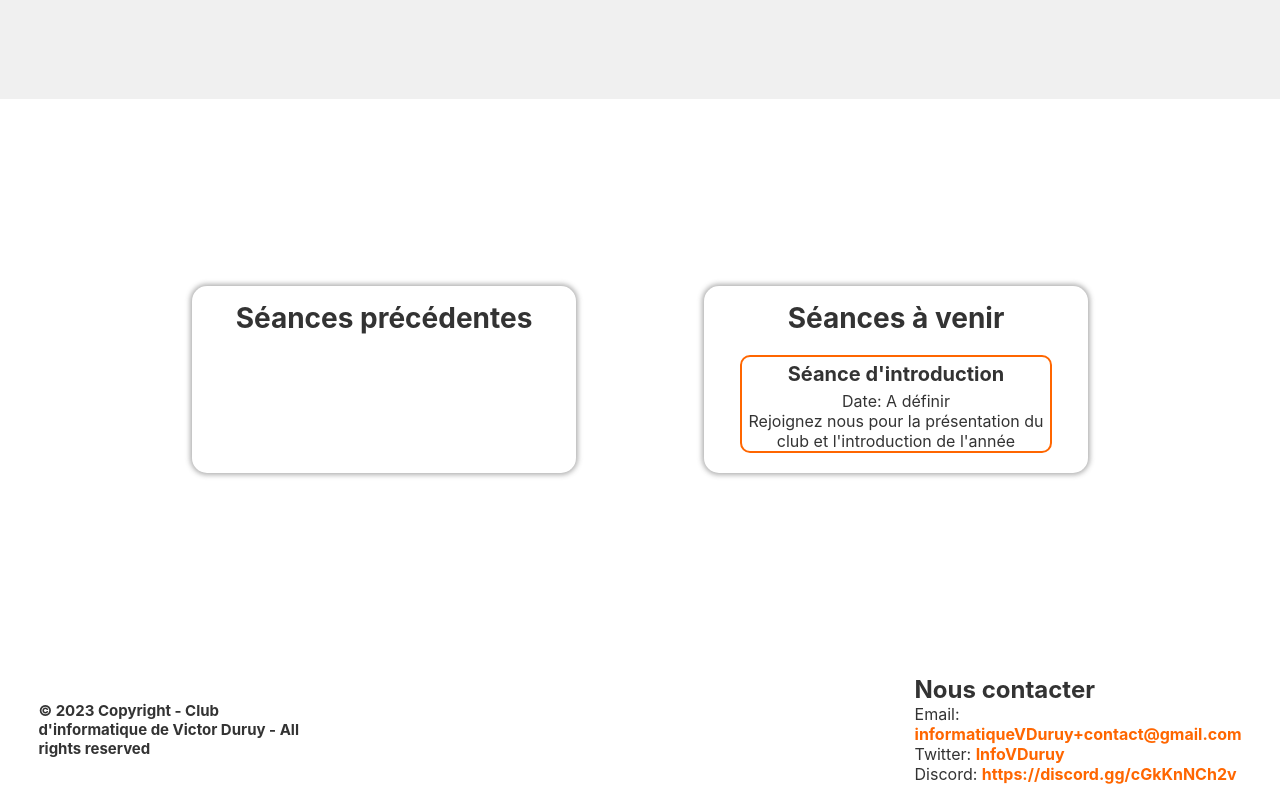
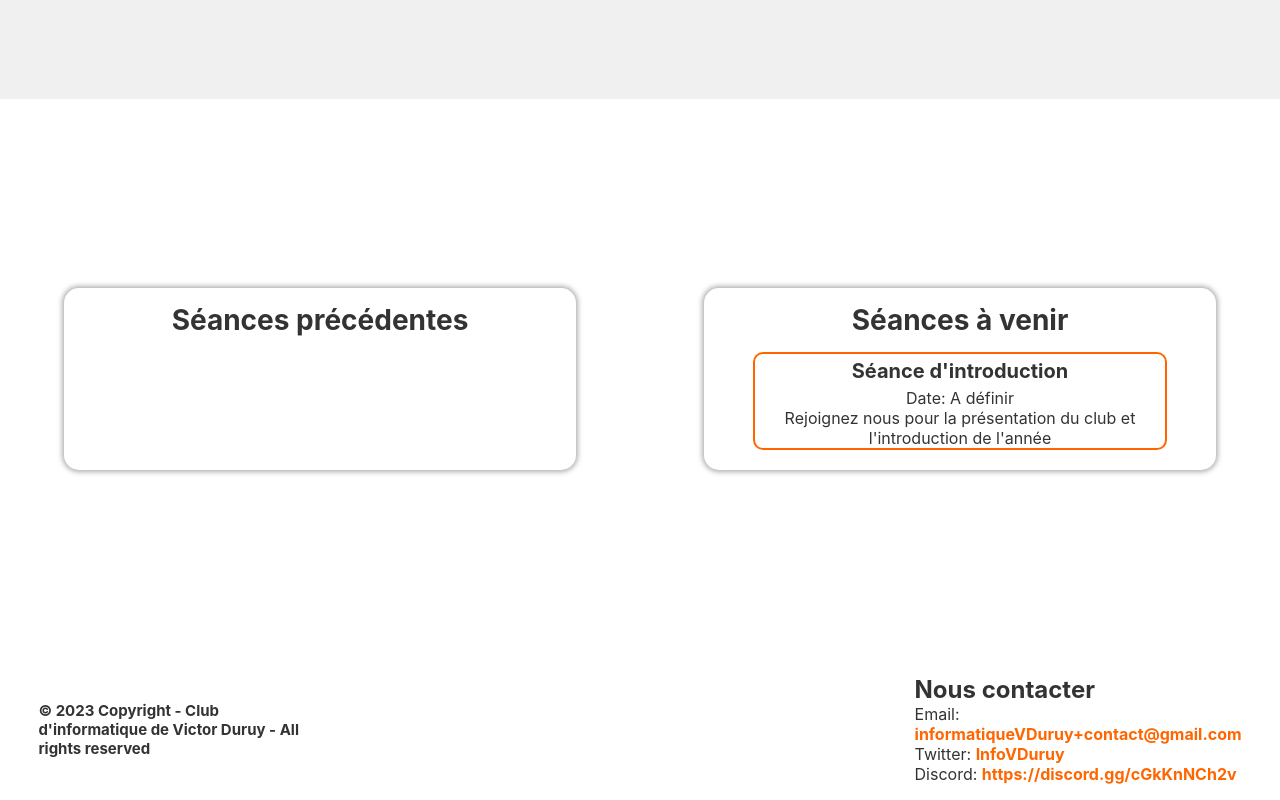
Before and after one commit to Informatique-VDuruy/website, a React (Create React App) app: page /website/home in a window 1280 px wide. Shown: the part 1221-2021 px from the top of the page. Built offline with nearby package versions, Linux system fonts and the light colour scheme.

Commit message:
feat: remove unnecessary css properties

```diff
--- a/src/assets/css/pages/home/planning.css
+++ b/src/assets/css/pages/home/planning.css
@@ -1,5 +1,3 @@
-/* planning.css */
-
 .planning {
     background-color: #ffffff;
     display: flex;
@@ -12,42 +10,35 @@
 .planning-content {
     background-color: #ffffff;
     display: grid;
-    grid-template-columns: 30vw 30vw;
-    grid-template-rows: 100%;
+    grid-template-columns: 40vw 40vw;
+    grid-template-rows: repeat(1, 1fr);
     column-gap: 10vw;
 }
 
 
 .upcomming-planning {
-    background-color: #ffffff;
     box-shadow: 0px 0px 5px 2px rgba(70, 70, 70, 0.418);
-    /*border: 2px solid #ff6600;*/
+    border-radius: 15px;
     grid-column: 2;
     grid-row: 1;
-    display: flex;
+    margin: 0;
     flex-direction: column;
-    margin: 0;
-    width: 100%;
-    border-radius: 15px;
 }
 
 .previous-planning {
-    background-color: #ffffff;
     box-shadow: 0px 0px 5px 2px rgba(70, 70, 70, 0.418);
-    /*border: 2px solid #ff6600;*/
     border-radius: 15px;
     grid-column: 1;
     grid-row: 1;
     margin: 0;
-    width: 100%;
+    display: flex;
+    flex-direction: column;
 }
 
 .planning h2 {
-    margin-top: 15px;
-    background: transparent;
+    margin: 15px;
     text-align: center;
     font-size: 28px;
-    margin-bottom: 20px;
 }
 
 .planning h3 {
@@ -55,13 +46,3 @@
     margin-bottom: 1vh;
     margin: 5px;
 }
-
-.planning p, .planning h2, .planning h3 {
-    background-color: transparent;
-}
-
-.planning a p{
-    font-weight: normal;
-}
-
-/* Add more styles as needed */
```
